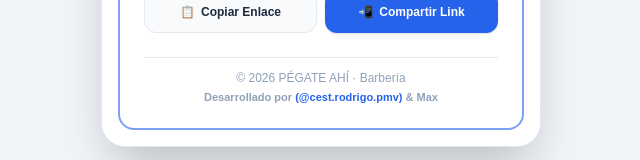
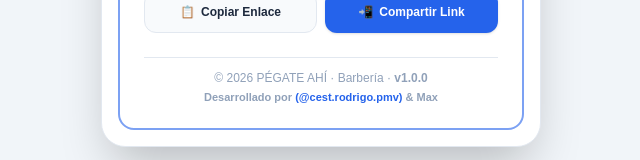
Before and after one commit to Rodrigo35/Pegate-Ahi, a Next.js app: page / in a window 1280 px wide. Shown: the part 667-827 px from the top of the page, without its empty margins (319-959 px from the left). Built offline with nearby package versions, Linux system fonts and the light colour scheme.

Commit message:
Enhance footer with version display
Updated footer to include version number and improved formatting.

```diff
--- a/app/page.tsx
+++ b/app/page.tsx
@@ -277,14 +277,17 @@ export default function HomeHub() {
             </div>
           </section>
 
-          <footer
+         <footer
             className={`text-center text-xs pt-3 border-t space-y-1 ${
               isDark
                 ? 'text-slate-500 border-slate-800/80'
                 : 'text-slate-400 border-slate-200'
             }`}
           >
-            <p>© {currentYear || 2026} {APP_CONFIG.nombreNegocio || 'Pégate Ahí'} · Barbería</p>
+            <p>
+              © {currentYear || 2026} {APP_CONFIG.nombreNegocio || 'Pégate Ahí'} · Barbería ·{' '}
+              <span className="font-bold">v1.0.0</span>
+            </p>
             <p className="text-[11px] font-semibold">
               Desarrollado por{' '}
               <a
@@ -293,7 +296,7 @@ export default function HomeHub() {
                 rel="noopener noreferrer"
                 className="font-extrabold text-[#2563EB] hover:underline"
               >
-                (@cest.rodrigo.pmv)
+               (@cest.rodrigo.pmv)
               </a>{' '}
               & Max
             </p>
```
